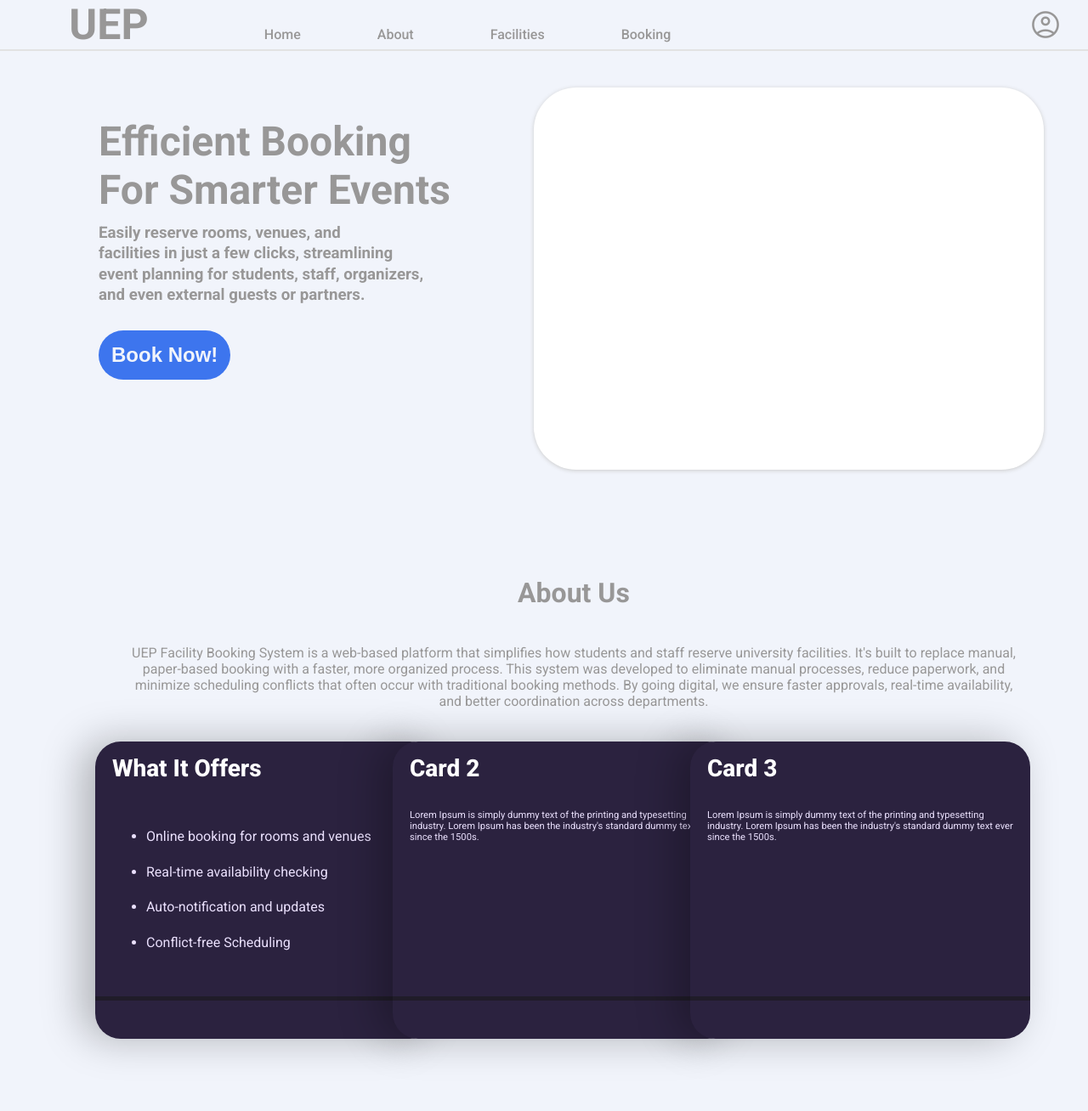
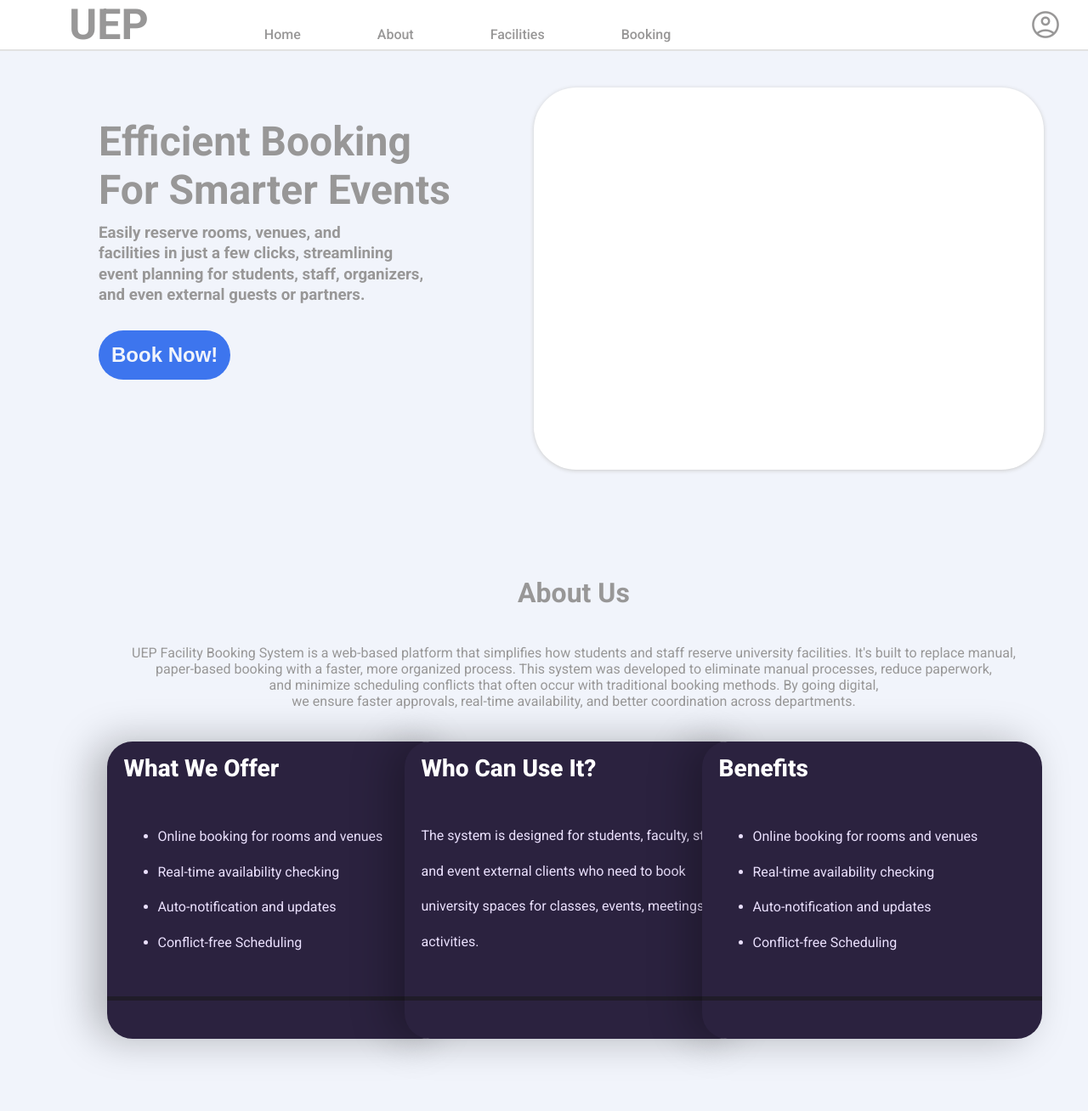
Before and after one commit to Zyph16/uep-event-organizer, a PHP site: page / in a window 1280 px wide; the page is wider, and only the part inside the window is pictured. Shown: that part at 85% size. Run offline with PHP 8.4, Linux system fonts and the light colour scheme.

Commit message:
newUpdate

```diff
--- a/components/about-us/about-us.html
+++ b/components/about-us/about-us.html
@@ -6,15 +6,15 @@
         <p>UEP Facility Booking System is a web-based platform that simplifies how students and
         staff reserve university facilities. It's built to replace manual, paper-based booking with
         a faster, more organized process.
-        This system was developed to eliminate manual processes, reduce paperwork, and minimize scheduling
-        conflicts that often occur with traditional booking methods. By going digital, we ensure faster approvals,
+        This system was developed to eliminate manual processes,  reduce paperwork,  <br> and minimize scheduling
+        conflicts that often occur with traditional booking methods. By going digital,  <br> we ensure faster approvals,
         real-time availability, and better coordination across departments.
     </p>
      </div>
 
     <div class="card-container">
           <div class="about-us-card" id="card-1">
-            <div class="title-1">What It Offers</div>
+            <div class="title-1">What We Offer</div>
             <div class="content">
                 <ul>
                     <li>Online booking for rooms and venues</li>
@@ -29,12 +29,12 @@
           </div>
     </div>
 
-    <div class="about-us-card">
-        <div class="title-1">Card 2</div>
-            <div class="content">
-                Lorem Ipsum is simply dummy text of the printing and typesetting industry.
-                Lorem Ipsum has been the industry's standard dummy text ever since the
-                1500s.
+    <div class="about-us-card" id="card-2">
+        <div class="title-1">Who Can Use It?</div>
+            <div class="content" style="margin-top: 10px;">
+                The system is designed for students, faculty,
+                staff, and event external clients who need to book university spaces
+                for classes, events, meetings, or activities.
             </div>
         <div class="bar">
             <div class="emptybar"></div>
@@ -42,13 +42,16 @@
         </div>
     </div>
 
-      <div class="about-us-card">
-    <div class="title-1">Card 3</div>
-    <div class="content">
-        Lorem Ipsum is simply dummy text of the printing and typesetting industry.
-        Lorem Ipsum has been the industry's standard dummy text ever since the
-        1500s.
-    </div>
+      <div class="about-us-card" id="card-3">
+    <div class="title-1">Benefits</div>
+         <div class="content">
+                <ul>
+                    <li>Online booking for rooms and venues</li>
+                    <li>Real-time availability checking</li>
+                    <li>Auto-notification and updates</li>
+                    <li>Conflict-free Scheduling</li>
+                </ul>
+         </div>
     <div class="bar">
         <div class="emptybar"></div>
         <div class="filledbar"></div>
--- a/css/styles.css
+++ b/css/styles.css
@@ -13,6 +13,7 @@ body{
 .header{
     width: 100%;
     box-shadow: 0.5px 1px 0.5px 0.5px rgb(226, 226, 226);
+    background-color: #ffffff;
 }
 .navs{
     display: grid;
@@ -180,7 +181,7 @@ body{
   display: flex;
   position: absolute;
   top: 65%;
-  left: 52%;
+  left: 53%;
   transform: translate(-50%,-50%);
 }
 .about-us-card {
@@ -211,7 +212,7 @@ body{
   transform: rotateX(-15deg) rotateY(10deg);
   transition: 0.4s ease-out;
 }
-#card-1 li{
+#card-1 li, #card-2 .content, #card-3 li{
   line-height: 2.6;
   font-size: 1rem;
 }
--- a/index.php
+++ b/index.php
@@ -20,6 +20,7 @@
     <?php include("components/header/header.php")?>
     <?php include("components/hero/hero.html")?>
     <?php include("components/about-us/about-us.html")?>
+    <?php include("components/facilities/facilities.php")?>
     <script src="js/header.js"></script>
 </body>
 </html>
```
Also changed, not shown: components/facilities/facilities.php (added), js/facilities.js (added).
